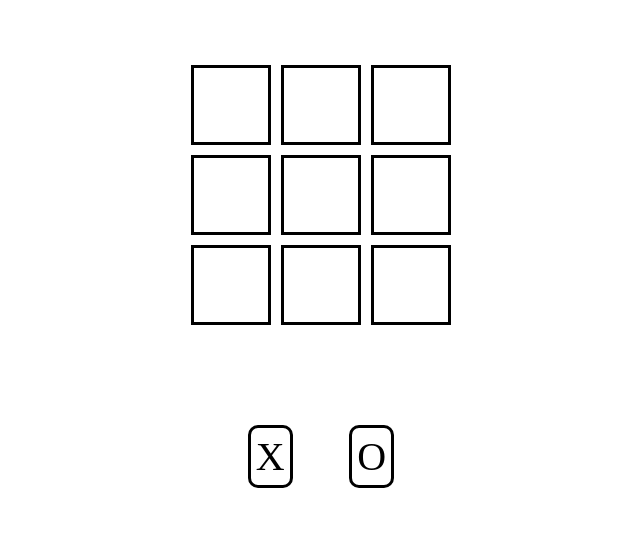
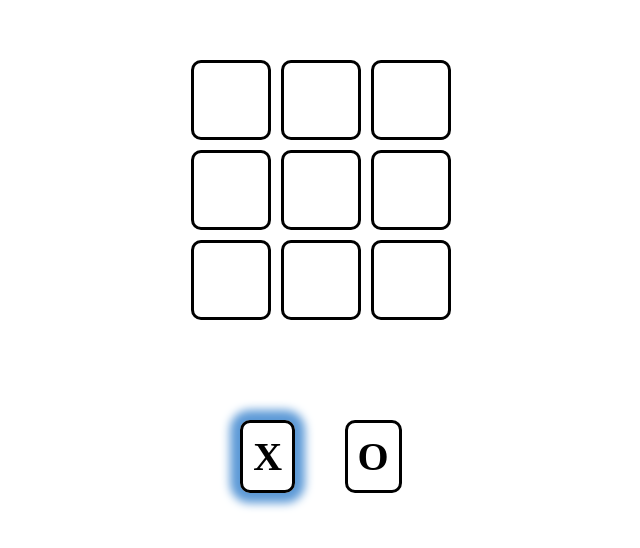
Before and after one commit to santiago-moran/ticTacToe_React, a React (Vite) app in the folder ticTacToe-reactProject/: page / in a window 1280 px wide. Shown: the part 174-722 px from the top of the page, without its empty margins (319-959 px from the left). Built offline with nearby package versions, Linux system fonts and the light colour scheme.

Commit message:
creating game logic

```diff
--- a/ticTacToe-reactProject/src/components/Game.jsx
+++ b/ticTacToe-reactProject/src/components/Game.jsx
@@ -1,13 +1,50 @@
-import "../styles/Game.css"
+import "../styles/Game.css";
 import { Square } from "./Square";
+import { useState } from "react";
 
-const squares = Array(9).fill(null);
+const squares = Array(9).fill(null)
 const turns = {
     X : 'X',
     O : 'O'
-};
+}
+const winnerCombos = [
+    [0, 1, 2],
+    [3, 4, 5],
+    [6, 7, 8],
+    [0, 3, 6],
+    [1, 4, 7],
+    [2, 5, 8],
+    [0, 4, 8],
+    [2, 4, 6]
+]
 
 export function Game () {
+    const [turn, setTurn] = useState(turns.X)
+    const [content, setContent] = useState(squares)
+    const [winner, setWinner] = useState(undefined)
+
+    const changeTurn = (index) => {
+        if (content[index] !== null || winner !== undefined) {
+            return
+        }
+
+        const newContent = [...content]
+        newContent[index] = turn
+        setContent(newContent)
+
+        if (verifyWinner(newContent)) setWinner(turn)
+
+        const newTurn = turn == turns.X ? turns.O : turns.X
+        setTurn(newTurn);
+    }
+    const verifyWinner = (newContent) => {
+        for (const combo of winnerCombos) {
+            if (newContent[combo[0]] !== null && newContent[combo[0]] == newContent[combo[1]] && newContent[combo[0]] == newContent[combo[2]]) {
+                return true
+            }
+        }
+        return false
+    }
 
     return (
         <>
@@ -15,14 +52,14 @@ export function Game () {
             {
                 squares.map((_, index)=> {
                     return (
-                        <Square symbol= {null} key= {index}/>
+                        <Square content= {content[index]} changeTurn= {changeTurn} index= {index} className= "square" key= {index}/>
                     )
                 })
             }
         </section>
         <section className="showTurn">
-            <div className="xTurn">{turns.X}</div>
-            <div className="oTurn">{turns.O}</div>
+            <Square content={turns.X} changeTurn={changeTurn} index= {null} className={turn == turns.X ? "square active" : "square"}/>
+            <Square content={turns.O} changeTurn={changeTurn} index= {null} className={turn == turns.X ? "square" : "square active"}/>
         </section>
         </>
     )
--- a/ticTacToe-reactProject/src/components/Square.jsx
+++ b/ticTacToe-reactProject/src/components/Square.jsx
@@ -1,10 +1,14 @@
 import '../styles/Square.css'
 
-export function Square ({symbol}) {
+export function Square ({content, changeTurn, index, className}) {
+
+    const handeClick = () => {
+        changeTurn(index)
+    }
 
     return (
-    <div className="square">
-        {symbol}
+    <div className={className} onClick={handeClick}>
+        {content}
     </div>
     )
 }
--- a/ticTacToe-reactProject/src/styles/Game.css
+++ b/ticTacToe-reactProject/src/styles/Game.css
@@ -11,8 +11,6 @@
     font-size: 40px;
     translate: 0 100px;
 }
-.oTurn, .xTurn {
-    border: solid 3px;
-    border-radius: 10px;
-    padding: 5px;
+.active {
+    box-shadow: 0 0 10px 10px rgb(93, 154, 215);
 }
--- a/ticTacToe-reactProject/src/styles/Square.css
+++ b/ticTacToe-reactProject/src/styles/Square.css
@@ -1,8 +1,13 @@
 .square {
     border: solid 3px;
     font-weight: 700;
-    font-size: 30px;
+    font-size: 40px;
     display: flex;
     justify-content: center;
     align-items: center;
+    border-radius: 10px;
+    padding: 10px;
 }
+.board .square {
+    cursor: pointer;
+}
--- a/ticTacToe-reactProject/src/styles/global.css
+++ b/ticTacToe-reactProject/src/styles/global.css
@@ -1,6 +1,7 @@
 * {
     margin: 0;
     padding: 0;
+    user-select: none;
 }
 body {
     display: flex;
```
